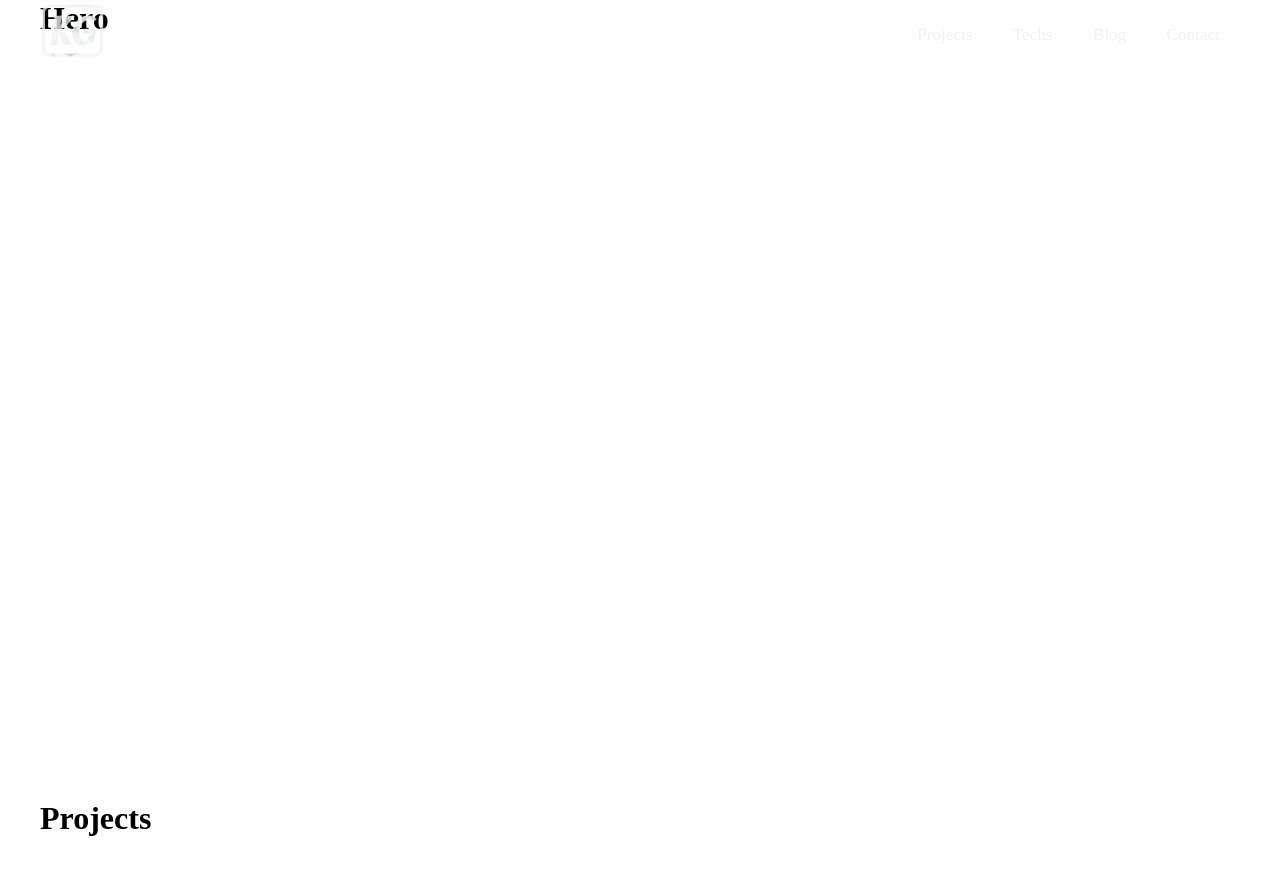
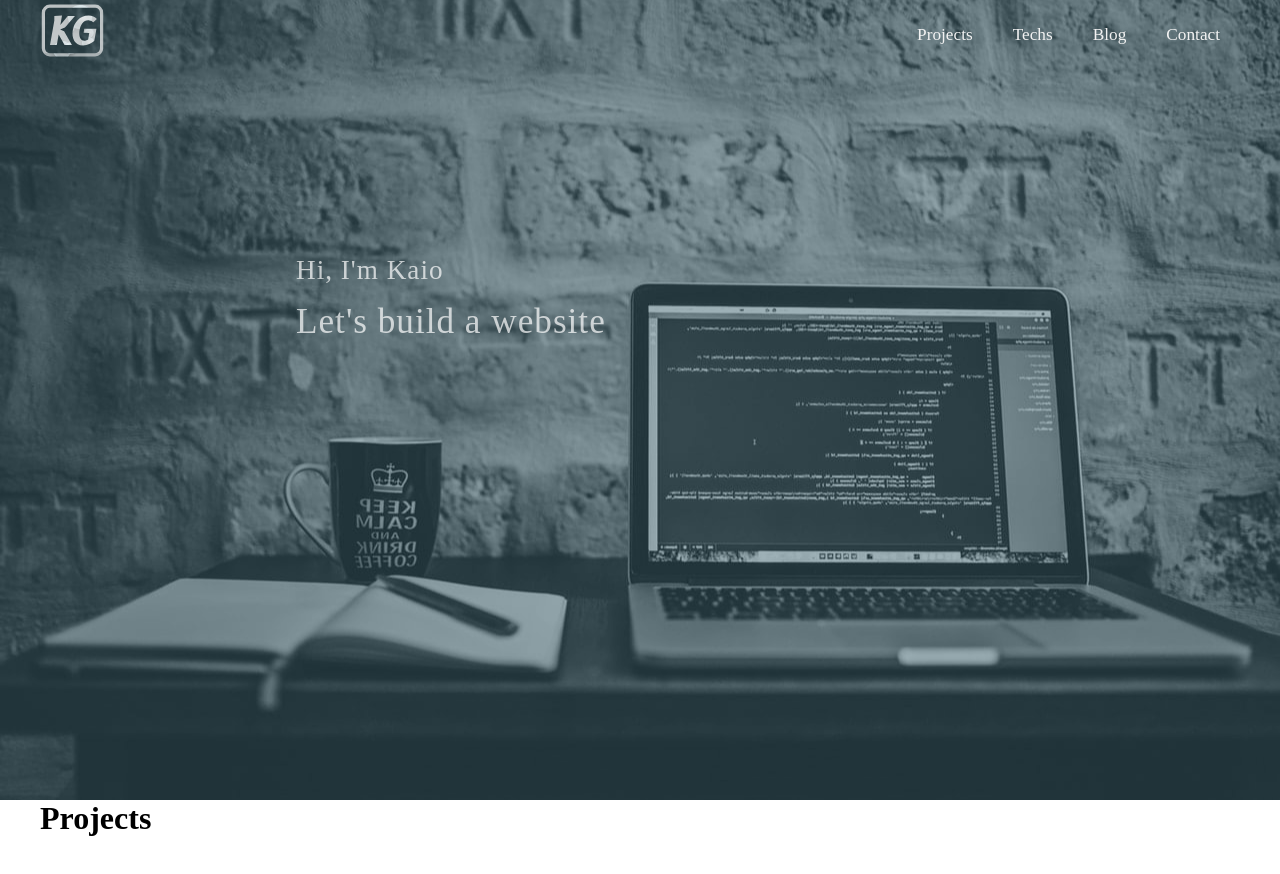
Before and after one commit to kgjoner/my-dev-website, a Gatsby site: page / in a window 1280 px wide. Shown: the top 874 px of the page. Built offline with nearby package versions, Linux system fonts and the light colour scheme; Gatsby itself is replaced by a stand-in of ours.

Commit message:
feat: add hero section

```diff
--- a/src/components/home/Hero/Hero.js
+++ b/src/components/home/Hero/Hero.js
@@ -1,14 +1,22 @@
 import React from 'react'
 import { homeSections } from '../../../constants/systemTypes'
 
+import './hero.css'
+
 const Hero = () => {
   return (
-    <div className="app__container"
-      id={homeSections.HERO}
-      style={{ height: '100vh' }}
-    >
-      <h1>Hero</h1>
-    </div>
+    <section className="hero" id={homeSections.HERO}>
+      <div className="app__container">
+        <div className="hero__container">
+          <p className="hero__text hero__text--first">
+            Hi, I'm Kaio
+          </p>
+          <p className="hero__text">
+            Let's build a website
+          </p>
+        </div>
+      </div>
+    </section>
   )
 }
 
--- a/src/components/home/Hero/hero.css
+++ b/src/components/home/Hero/hero.css
@@ -0,0 +1,68 @@
+.hero {
+	position: relative;
+	height: 100vh;
+	width: 100%;
+	background-image: url('../../../assets/img/cover.jpg');
+	background-size: cover;
+	background-position: 70% 20%;
+
+	transform: scaleX(-1);
+}
+
+.hero::before {
+	content: '';
+	position: absolute;
+	top: 0;
+	left: 0;
+	width: 100%;
+	height: 100vh;
+	background-color: #0e3c4d;
+	opacity: 0.4;
+}
+
+.hero__container {
+	position: relative;
+	overflow: hidden;
+	transform: scaleX(-1);
+	cursor: default;
+	user-select: none;
+	padding-left: 20vw;
+	padding-top: 30vh;
+}
+
+.hero__text {
+	color: rgba(255, 255, 255, 0.7);
+	margin: 0;
+	line-height: 120%;
+	font-size: 2.2rem;
+	font-family:'Baloo 2', cursive;
+	letter-spacing: 1px;
+	text-align: left;
+	animation: appear 1s 1s backwards;
+}
+
+.hero__text--first {
+	font-size: 1.7em;
+	line-height: 150%;
+	margin: 10px 0 10px 0;
+	animation: appear 1s ease-out;
+}
+
+@keyframes appear {
+	0%{
+		position: relative;
+		top: 30px;
+		opacity: 0;
+	}
+	100% {
+		position: relative;
+		top: 0;
+		opacity: 1;
+	}
+}
+
+@media(max-width: 500px) {
+	.hero__container {
+		padding-left: 20px;
+	}
+}
```
Also changed, not shown: src/assets/img/cover.jpg (added).
